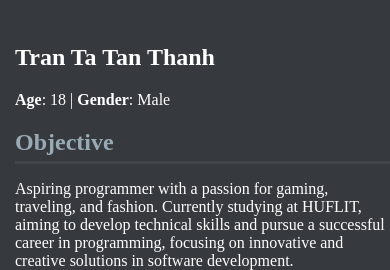
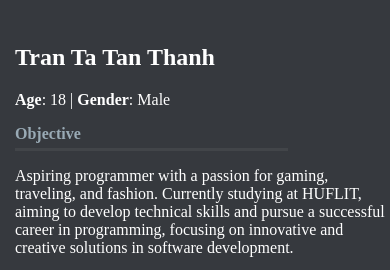
Before and after one commit to nimonht/Lend-N-l-, a plain HTML site: page index.html in a window 390 px wide. Shown: the part 574-844 px from the top of the page. Drawn offline with Linux system fonts and the light colour scheme; a web font is replaced by a local one.

Commit message:
Update style.css

```diff
--- a/style.css
+++ b/style.css
@@ -237,7 +237,11 @@ footer {
     }
 
     .section-title {
-    width: 770px;
+        width: 770px;
+        word-spacing: -4px;
+        font-size: 1rem;
+        max-width: 70vw;
+        overflow-x: auto;
     }
 
     .top-banner > img {
@@ -312,7 +316,6 @@ footer {
         max-width: 100%;
         max-height: 800px;
         overflow-y: auto;
-        overflow-x: auto;
         box-sizing: border-box;
     }
 
```
